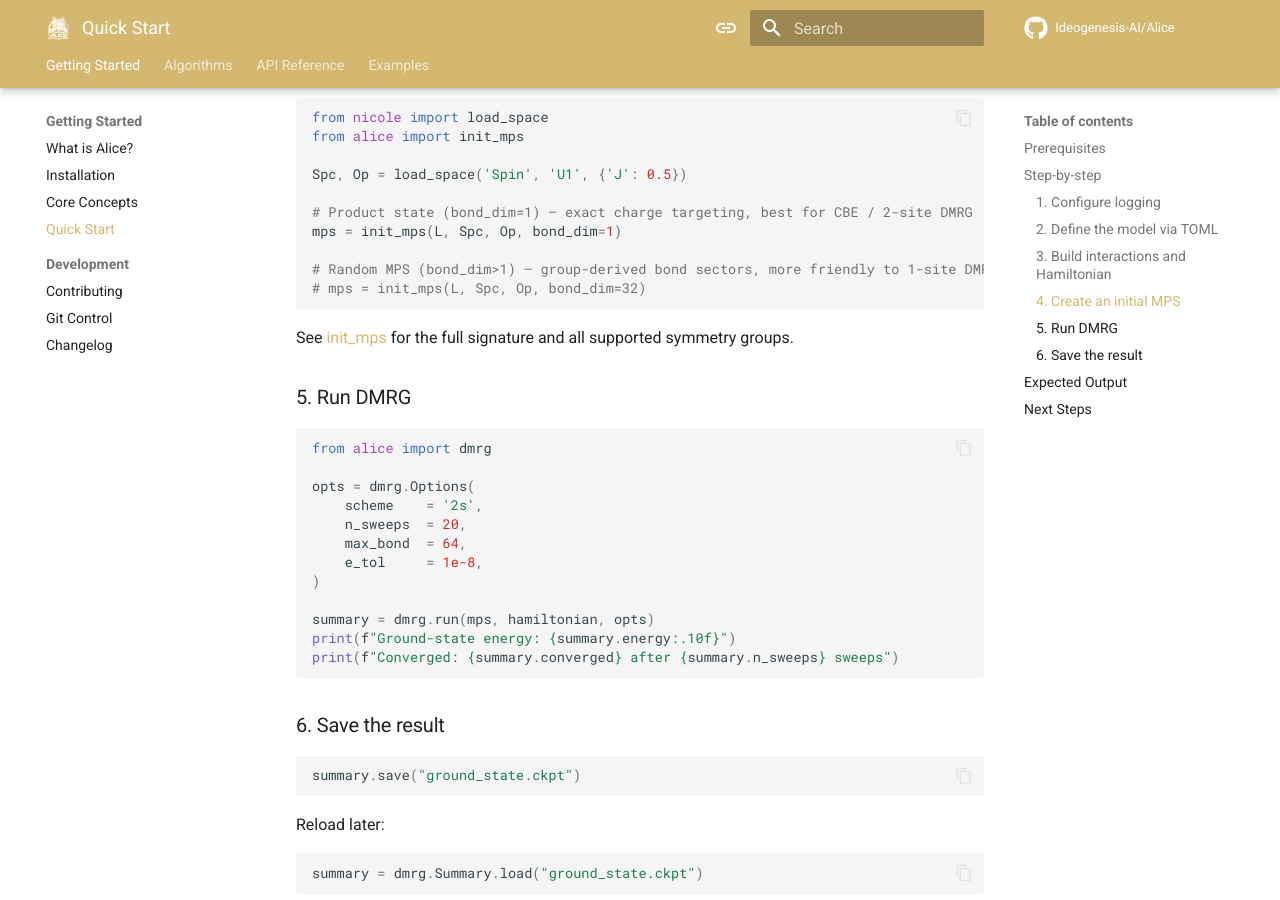
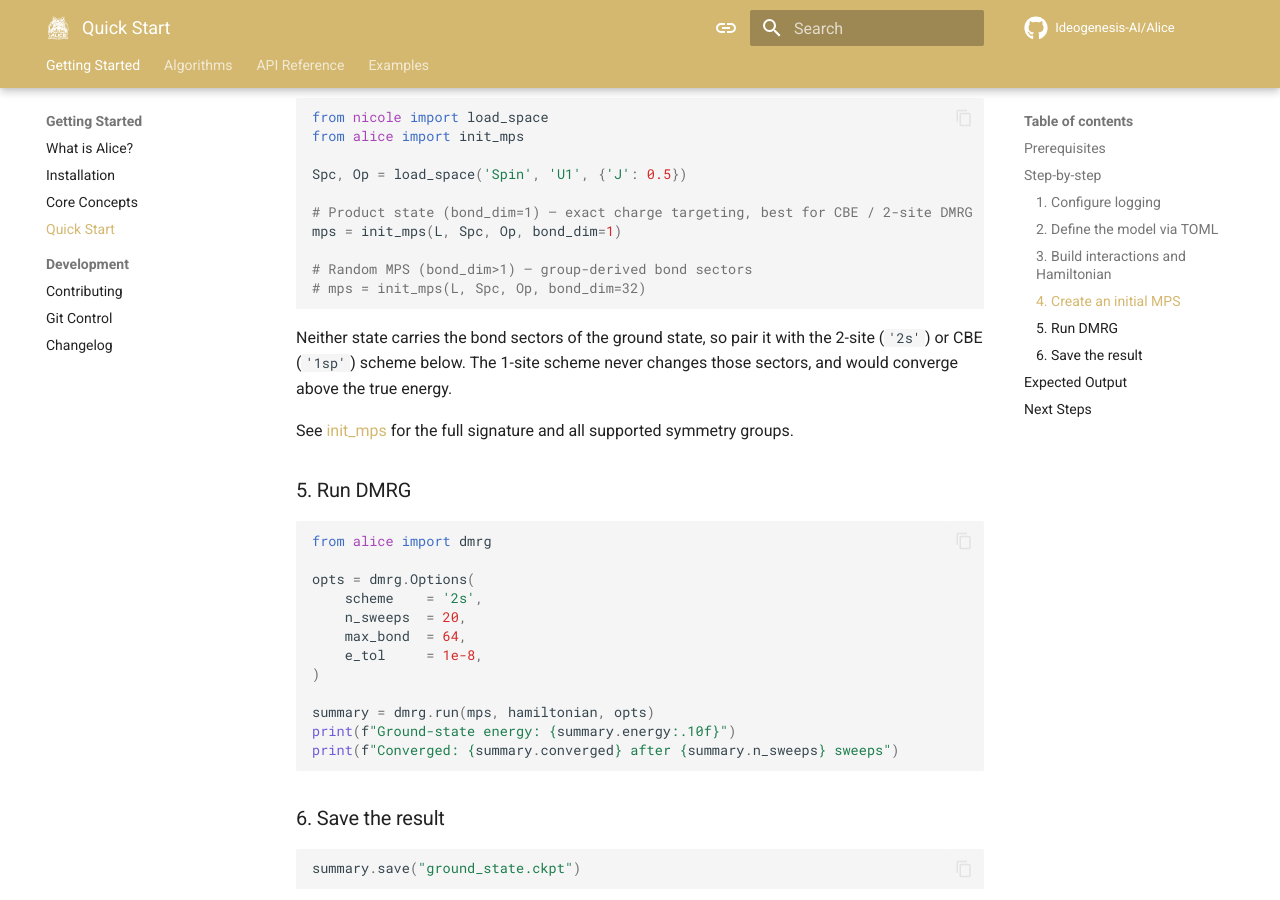
Before and after one commit to Ideogenesis-AI/Alice, an MkDocs documentation site: the page built from docs/getting-started/quick-start.md, in a window 1280 px wide and 900 px high, scrolled down 1343 px. Built offline with MkDocs 1.6.1 and Material for MkDocs 9.7.7, drawn with Linux system fonts in a browser that asks for light colours; comment, search, counter and statistics services are not loaded.

Commit message:
Correct the initialization guidance in the quick start
A comment described the random initial MPS as the mode friendlier to 1-site DMRG, which is the wrong way round: it is precisely with a generic initial state that the 1-site scheme, holding the bond sectors it was given, converges above the ground state. Neither mode of `init_mps` gives the ground-state sectors, so the page now points the reader at the 2-site and CBE schemes it goes on to use.

````diff
--- a/docs/getting-started/quick-start.md
+++ b/docs/getting-started/quick-start.md
@@ -68,9 +68,13 @@ Spc, Op = load_space('Spin', 'U1', {'J': 0.5})
 # Product state (bond_dim=1) — exact charge targeting, best for CBE / 2-site DMRG
 mps = init_mps(L, Spc, Op, bond_dim=1)
 
-# Random MPS (bond_dim>1) — group-derived bond sectors, more friendly to 1-site DMRG
+# Random MPS (bond_dim>1) — group-derived bond sectors
 # mps = init_mps(L, Spc, Op, bond_dim=32)
 ```
+
+Neither state carries the bond sectors of the ground state, so pair it with
+the 2-site (`'2s'`) or CBE (`'1sp'`) scheme below. The 1-site scheme never
+changes those sectors, and would converge above the true energy.
 
 See [init_mps](../api/network/init-mps.md) for the full signature and all
 supported symmetry groups.
````
